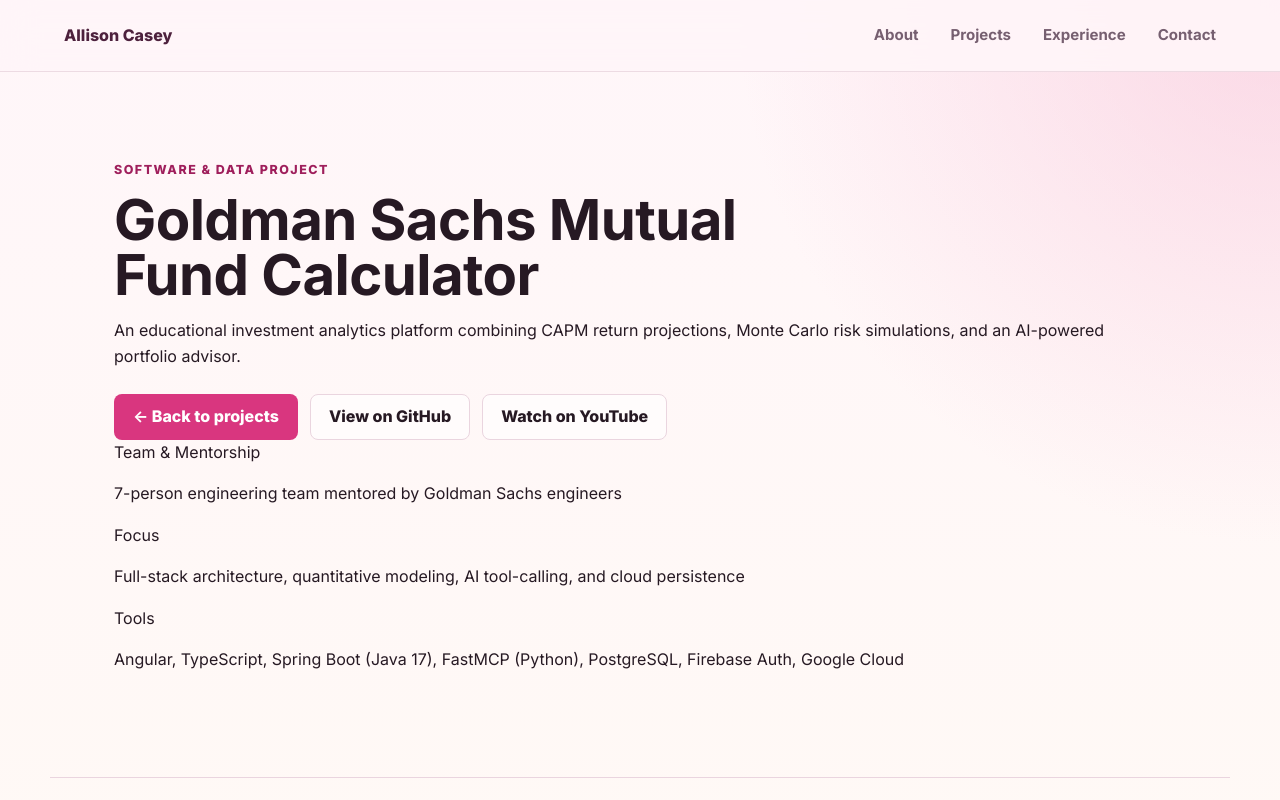
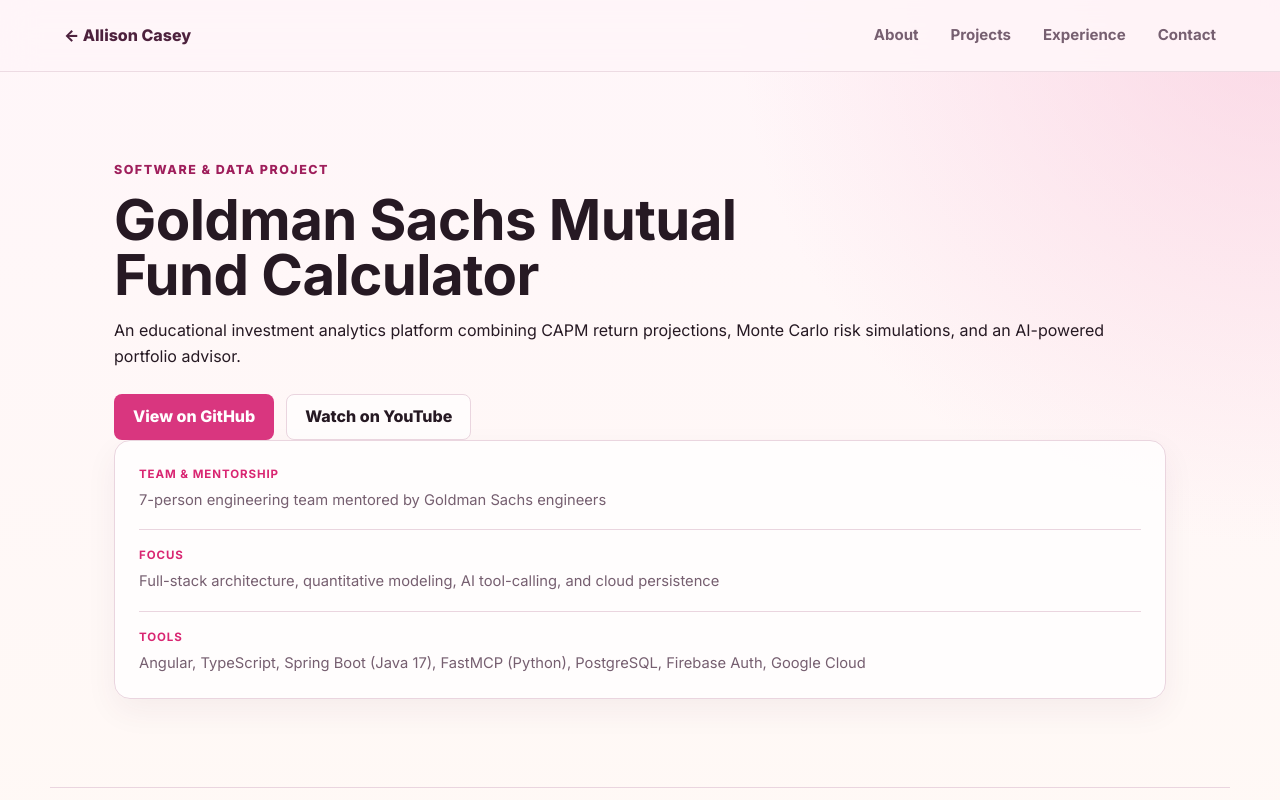
Before and after one commit to allisonscasey/Portfolio, a plain HTML site: page projects/goldman-calculator.html in a window 1280 px wide. Shown: the top 800 px of the page. Drawn offline with Linux system fonts and the light colour scheme.

Commit message:
Update goldman-calculator.html

```diff
--- a/projects/goldman-calculator.html
+++ b/projects/goldman-calculator.html
@@ -37,12 +37,50 @@
         gap: 12px;
         margin-top: 24px;
       }
+      /* Differentiated right-hand metadata card */
+      .detail-card {
+        display: flex;
+        flex-direction: column;
+        gap: 18px;
+        padding: 24px;
+        border-radius: 16px;
+        background: rgba(255, 255, 255, 0.78);
+        border: 1px solid var(--line);
+        box-shadow: 0 12px 32px rgba(77, 33, 61, 0.06);
+      }
+      .detail-card > div + div {
+        padding-top: 16px;
+        border-top: 1px solid var(--line);
+      }
+      .detail-label {
+        display: block;
+        font-size: 0.72rem;
+        font-weight: 700;
+        letter-spacing: 0.08em;
+        text-transform: uppercase;
+        color: var(--accent, #d92672);
+        margin-bottom: 6px;
+      }
+      .detail-card p {
+        margin: 0;
+        font-size: 0.92rem;
+        line-height: 1.5;
+        color: var(--muted);
+      }
+      /* Harmonized callout text color */
+      .callout-box {
+        color: var(--muted);
+      }
+      .callout-box strong {
+        color: var(--ink);
+        font-weight: 600;
+      }
     </style>
   </head>
   <body>
     <header class="site-header">
-      <a class="brand" href="../index.html" aria-label="Allison Casey home">
-        <span>Allison Casey</span>
+      <a class="brand" href="../index.html#projects" aria-label="Back to Allison Casey Projects">
+        <span>&larr; Allison Casey</span>
       </a>
       <nav class="nav-links" aria-label="Primary navigation">
         <a href="../index.html#about">About</a>
@@ -53,7 +91,7 @@
     </header>
 
     <main>
-      <!-- Top Hero Matching Your Template -->
+      <!-- Top Hero -->
       <section class="section detail-hero">
         <div class="detail-intro">
           <p class="eyebrow">Software &amp; Data Project</p>
@@ -62,8 +100,7 @@
             An educational investment analytics platform combining CAPM return projections, Monte Carlo risk simulations, and an AI-powered portfolio advisor.
           </p>
           <div class="hero-btn-group">
-            <a class="button primary" href="../index.html#projects">&larr; Back to projects</a>
-            <a class="button secondary" href="https://github.com/ifidone/GS-ELS-Group3" target="_blank" rel="noopener noreferrer">View on GitHub</a>
+            <a class="button primary" href="https://github.com/ifidone/GS-ELS-Group3" target="_blank" rel="noopener noreferrer">View on GitHub</a>
             <a class="button secondary" href="https://www.youtube.com/watch?v=YFyNY46obnU" target="_blank" rel="noopener noreferrer">Watch on YouTube</a>
           </div>
         </div>
@@ -139,7 +176,7 @@
         <h2>Modeling &amp; Validation</h2>
         <div>
           <p>
-            Projection workflows fetch real-time beta and historical price deltas to compute CAPM annualized rates ($r = r_f + \beta(E[R] - r_f)$) and continuous compounding curves ($FV = P \cdot e^{rt}$). Alongside deterministic projections, our Monte Carlo engine samples randomized returns around historical means to surface percentile risk metrics across single funds and weighted portfolios.
+            Projection workflows fetch real-time beta and historical price deltas to compute CAPM annualized rates (<em>r</em> = <em>r</em><sub>f</sub> + &beta;(E[<em>R</em>] &minus; <em>r</em><sub>f</sub>)) and continuous compounding curves (<em>FV</em> = <em>P</em> &middot; <em>e</em><sup><em>rt</em></sup>). Alongside deterministic projections, our Monte Carlo engine samples randomized returns around historical means to surface percentile risk metrics across single funds and weighted portfolios.
           </p>
           <div class="callout-box">
             <strong>End-to-End Verification:</strong> Validated all API endpoints, UID ownership rules, and database state transitions across Postman, pgAdmin, and Google Cloud runtime logs.
```
